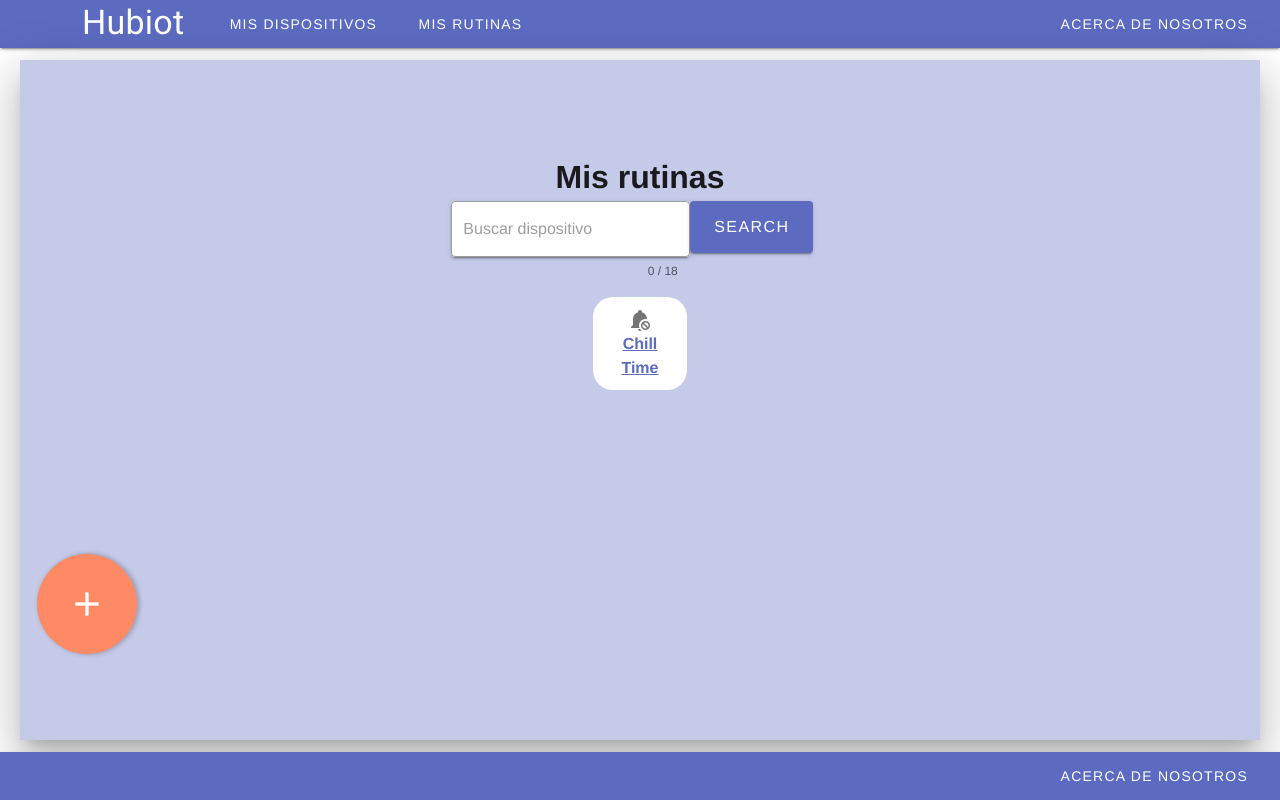
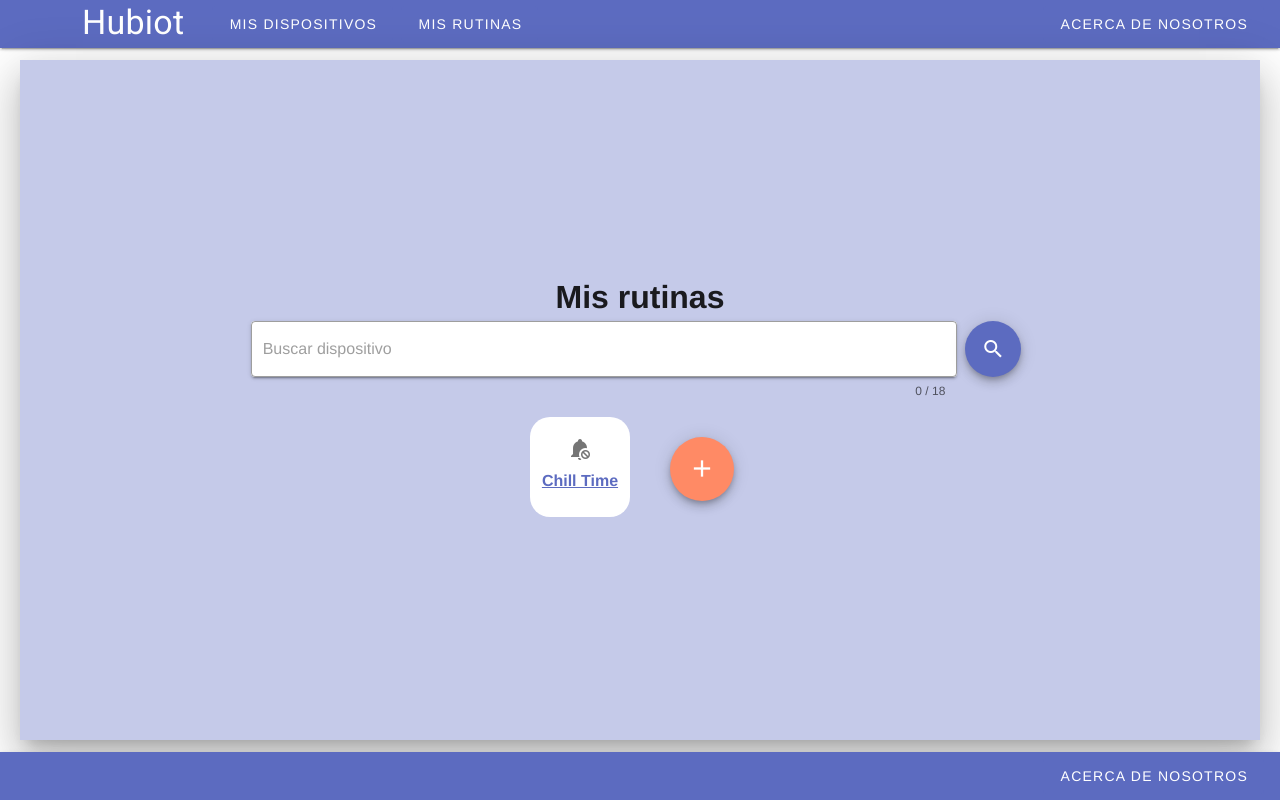
Before and after one commit to AgusMattiussi/hubiot-web, a Vue app: page /routines in a window 1280 px wide. Built offline with nearby package versions, Linux system fonts and the light colour scheme.

Commit message:
Correccion botones y flexbox vista devices y routines

```diff
--- a/src/views/MyDevicesView.vue
+++ b/src/views/MyDevicesView.vue
@@ -6,35 +6,20 @@
         <v-row>
           <v-col md="2"></v-col>
           <v-col md="8">
-            <v-container class="niceWidth"><!-- Container para centrar contenido -->
+            <v-container><!-- Container para centrar contenido -->
               <h1>Mis dispositivos</h1>
-              <form action="">
-                <div class="d-flex">
-                  <v-text-field
-                    v-model="device"
-                    :rules="deviceRules"
-                    :counter="18"
-                    placeholder="Buscar dispositivo"
-                    solo
-                    required
-                    outlined
-                    clearable
-                    class="pt-5 mr-2"
-                    append-icon="mdi-magnify"
-                  ></v-text-field>
-                  <!--
-                  <v-btn
-                    x-large
-                    :disabled="!valid"
-                    color="primary"
-                    class="mr-4"
-                    @click="validate"
-                  >
-                    Search
-                  </v-btn>
-                  -->
-                </div>
-              </form>
+              <v-content>
+                <form action="">
+                  <div class="d-flex">
+                    <v-text-field v-model="device" :rules="deviceRules" :counter="18" placeholder="Buscar dispositivo" solo required outlined clearable></v-text-field>
+                    <v-btn class="mx-2" fab dark color="primary">
+                      <v-icon dark>
+                        mdi-magnify
+                      </v-icon>
+                    </v-btn>
+                  </div>
+                </form>
+              </v-content>
               <v-content mt="10">
                 <div class="devicesParent">
                   <v-sheet class="deviceCard" v-for="device in devices" :key="device.slug">
@@ -43,11 +28,17 @@
                       <h4>{{ device.name }}</h4>
                     </router-link>
                   </v-sheet>
+                  <v-main class="deviceCard">
+                    <router-link to="new_routine">
+                      <v-btn fab dark color="#FF8A65">
+                        <v-icon dark>
+                          mdi-plus
+                        </v-icon>
+                      </v-btn>
+                    </router-link>
+                  </v-main>
                 </div>
               </v-content>
-              <router-link to="new_device">
-                <AddButton/>
-              </router-link>
             </v-container>
           </v-col>
           <v-col md="2"></v-col>
@@ -61,11 +52,10 @@
 <script>
 
 import store from '@/store/store'
-import AddButton from '@/components/AddButton'
 
 export default {
   name: 'MyRooms',
-  components: { AddButton },
+  components: { },
   data () {
     return {
       devices: store.devices,
@@ -78,9 +68,6 @@ export default {
       methods: {
         validate () {
           this.$refs.form.validate()
-        },
-        probando () {
-          console.log('asd')
         }
       }
     }
@@ -90,12 +77,8 @@ export default {
 
 <style scoped>
 
-.niceWidth {
-  width: 50%;
-}
-
 .devicesParent {
-  display: flex;
+  display: inline-flex;
   flex-direction: row;
   flex-wrap: wrap;
   justify-content: space-evenly;
@@ -104,10 +87,9 @@ export default {
 
 .deviceCard {
   margin: 10px;
-  padding: 10px;
   border-radius: 20px;
-  width: 25%;
-  height: 25%;
+  max-width: 100px;
+  max-height: 140px;
 }
 .ax{
   text-decoration: none;
--- a/src/views/MyRoutinesView.vue
+++ b/src/views/MyRoutinesView.vue
@@ -10,24 +10,11 @@
                 <h1>Mis rutinas</h1>
                 <form action="">
                   <div class="d-flex">
-                    <v-text-field
-                      v-model="device"
-                      :rules="deviceRules"
-                      :counter="18"
-                      placeholder="Buscar dispositivo"
-                      solo
-                      required
-                      outlined
-                      clearable
-                    ></v-text-field>
-                    <v-btn
-                      x-large
-                      :disabled="!valid"
-                      color="primary"
-                      class="mr-4"
-                      @click="validate"
-                    >
-                      Search
+                    <v-text-field v-model="device" :rules="deviceRules" :counter="18" placeholder="Buscar dispositivo" solo required outlined clearable></v-text-field>
+                    <v-btn class="mx-2" fab dark medium color="primary">
+                      <v-icon dark>
+                        mdi-magnify
+                      </v-icon>
                     </v-btn>
                   </div>
                 </form>
@@ -35,19 +22,25 @@
                   <div class="devicesParent">
                     <v-sheet class="deviceCard" v-for="routine in routines" :key="routine.id">
                       <router-link :to="{ name: 'routineDetails', params: {id: routine.id}}">
-                        <v-icon>{{ routine.iconName }}</v-icon>
+                        <v-icon class="mb-2">{{ routine.iconName }}</v-icon>
                         <h4>{{ routine.name }}</h4>
                       </router-link>
                     </v-sheet>
+                    <v-container class="deviceCard">
+                      <router-link to="new_routine">
+                      <v-btn class="mx-2" large fab dark color="#FF8A65">
+                        <v-icon dark>
+                          mdi-plus
+                        </v-icon>
+                      </v-btn>
+                    </router-link>
+                    </v-container>
                   </div>
                 </v-content>
               </v-container>
             </v-col>
             <v-col md="2"></v-col>
           </v-row>
-          <router-link to="new_routine">
-            <AddButton/>
-          </router-link>
         </v-container>
       </v-sheet>
     </v-main>
@@ -56,11 +49,10 @@
 
 <script>
 import store from '@/store/store'
-import AddButton from '@/components/AddButton'
 
 export default {
   name: 'MyRoutines',
-  components: { AddButton },
+  components: { },
   data () {
     return {
       routines: store.routines,
@@ -82,12 +74,8 @@ export default {
 
 <style scoped>
 
-.niceWidth {
-  width: 50%;
-}
-
 .devicesParent {
-  display: flex;
+  display: inline-flex;
   flex-direction: row;
   flex-wrap: wrap;
   justify-content: space-evenly;
@@ -96,9 +84,14 @@ export default {
 
 .deviceCard {
   margin: 10px;
-  padding: 10px;
   border-radius: 20px;
-  width: 25%;
-  height: 25%;
+  min-width: 100px;
+  min-height: 100px;
+  max-width: 100px;
+  max-height: 140px;
+  padding-top: 20px;
+}
+.ax{
+  text-decoration: none;
 }
 </style>
```
